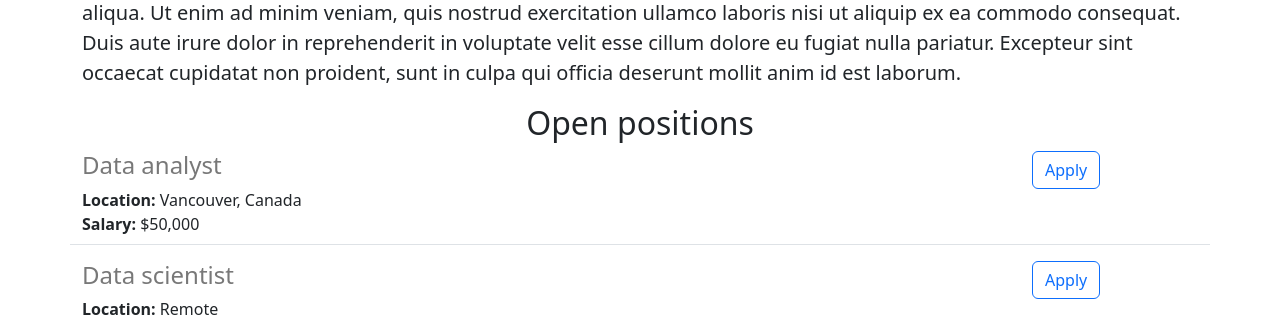
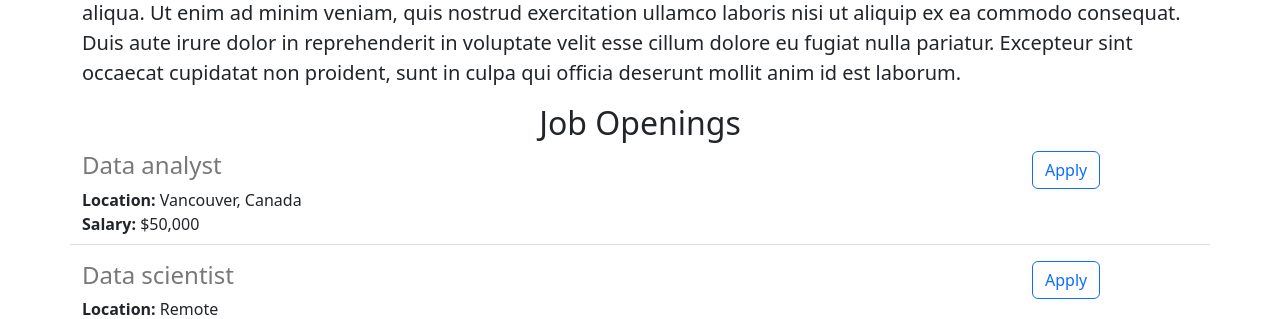
Before and after one commit to sFranchetto/flask-tutorial-website, a Flask app: page / in a window 1280 px wide. Shown: the part 534-853 px from the top of the page. Run offline with Flask 3, Linux system fonts and the light colour scheme.

Commit message:
Made some changes

```diff
--- a/templates/home.html
+++ b/templates/home.html
@@ -21,7 +21,7 @@
       <h2 class="text-center"> About Us </h2>
       <p class="lead">Lorem ipsum dolor sit amet, consectetur adipiscing elit, sed do eiusmod tempor incididunt ut labore et dolore magna aliqua. Ut enim ad minim veniam, quis nostrud exercitation ullamco laboris nisi ut aliquip ex ea commodo consequat. Duis aute irure dolor in reprehenderit in voluptate velit esse cillum dolore eu fugiat nulla pariatur. Excepteur sint occaecat cupidatat non proident, sunt in culpa qui officia deserunt mollit anim id est laborum.
       </p>
-      <h2 class="text-center mt-2">Open positions</h2>
+      <h2 class="text-center mt-2">Job Openings</h2>
         <div>
           {% for job in jobs %}
             {%include 'jobitem.html' %}
```
